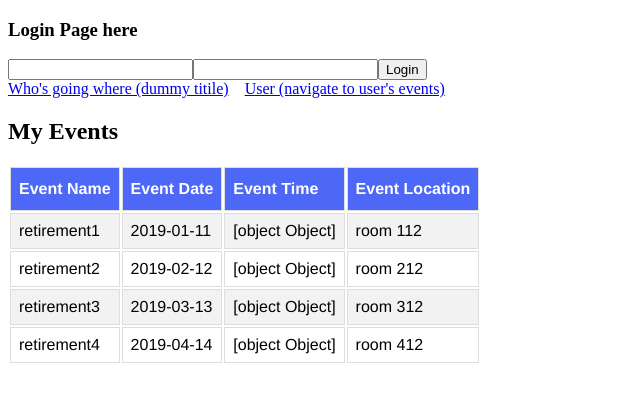
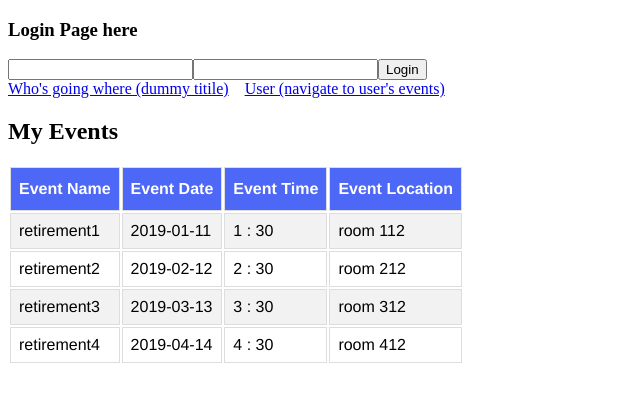
Before and after one commit to karimshakir/potluck_angular, an Angular app: page /events in a window 1280 px wide. Shown: the top 402 px of the page, without its empty margins (0-640 px from the left). Built offline with nearby package versions, Linux system fonts and the light colour scheme.

Commit message:
dispaly event time and removed some commented out code

```diff
--- a/src/app/event/event.component.html
+++ b/src/app/event/event.component.html
@@ -1,33 +1,8 @@
 <h2>My Events</h2>
-<!-- <ul class="events">
-  <li
-    *ngFor="let event of events"
-    [class.selected]="event === selectedEvent"
-    (click)="onSelect(event)"
-  >
-    <span class="badge">{{ event.eventId }}</span>
-    {{ event.eventName }}
-    {{ event.eventDate }}
-    {{ event.eventLocation }}
-  </li>
-</ul>
-
-<div *ngIf="selectedEvent">
-  <h2>{{ selectedEvent.eventName | uppercase }} Details</h2>
-  <div><span>id: </span>{{ selectedEvent.eventId }}</div>
-  <div>
-    <label
-      >name:
-      <input [(ngModel)]="selectedEvent.eventName" placeholder="name" />
-    </label>
-  </div>
-</div> -->
 <div id="events">
   <table >
-      <!-- <tr *ngFor="let event of events">
-        <th>Event Id</th>
-        <td>{{event.eventDate}}</td> -->
       <tr>
+        <!-- all this fields may need to be required -->
         <th>Event Name</th>
         <th>Event Date </th>
         <th>Event Time</th>
@@ -36,7 +11,7 @@
       <tr *ngFor="let event of events">
         <td>{{event.eventName}}</td>
         <td>{{event.eventDate}}</td>
-        <td>{{event.eventTime}}</td>
+        <td>{{event.eventTime.hours }} : {{event.eventTime.minutes}}</td>
         <td>{{event.eventLocation}}</td>
       </tr>
   </table>
--- a/src/app/participant/participant.component.html
+++ b/src/app/participant/participant.component.html
@@ -7,11 +7,5 @@
             <th>Event Time</th>
             <th>Event Location</th>
         </tr>
-        <!-- <tr *ngFor="let event of events">
-            <td>{{event.eventName}}</td>
-            <td>{{event.eventDate}}</td>
-            <td>{{event.eventTime}}</td>
-            <td>{{event.eventLocation}}</td>
-        </tr> -->
     </table>
 </div>
--- a/src/app/user/user.component.html
+++ b/src/app/user/user.component.html
@@ -7,11 +7,5 @@
             <th>Event Time</th>
             <th>Event Location</th>
         </tr>
-        <!-- <tr *ngFor="let event of events">
-            <td>{{event.eventName}}</td>
-            <td>{{event.eventDate}}</td>
-            <td>{{event.eventTime}}</td>
-            <td>{{event.eventLocation}}</td>
-        </tr> -->
     </table>
 </div>
```
